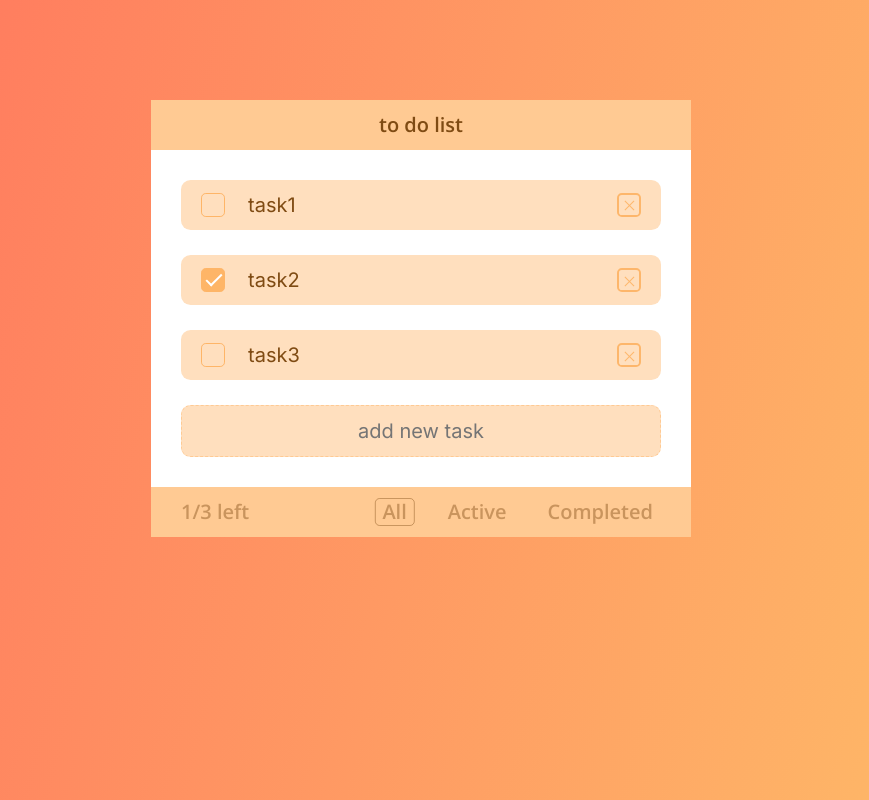
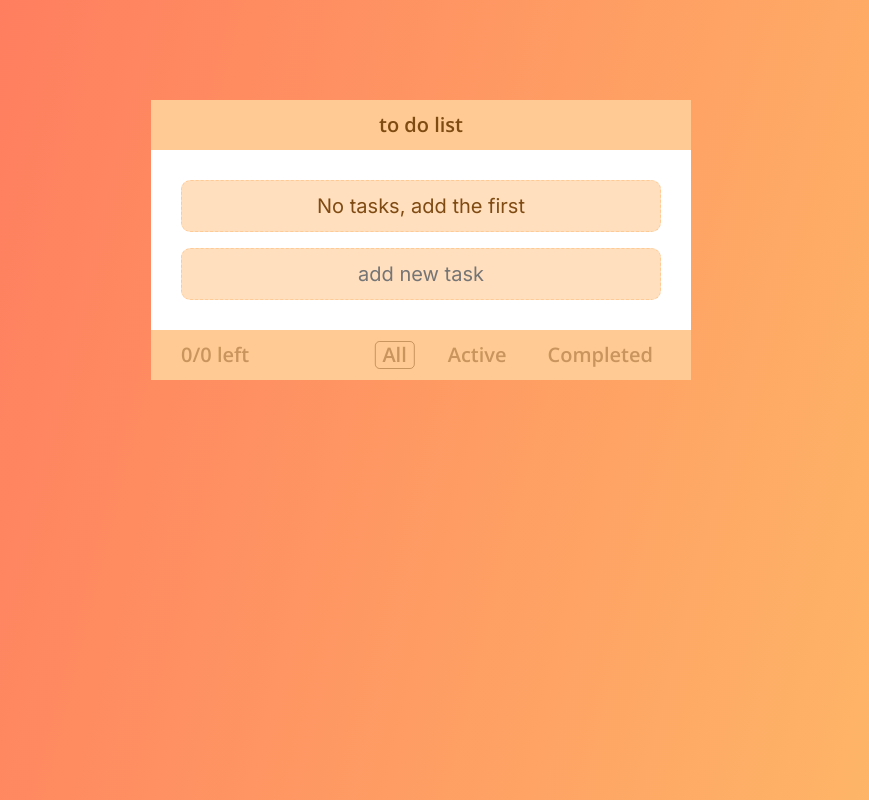
Before and after one commit to Novik-Artem/todo-vue, a Vue app: page / in a window 1280 px wide. Shown: the whole page, without its empty margins (219-1088 px from the left). Built offline with nearby package versions, Linux system fonts and the light colour scheme.

Commit message:
TD-4: - vuex

```diff
--- a/package.json
+++ b/package.json
@@ -11,6 +11,7 @@
   },
   "dependencies": {
     "core-js": "^3.6.5",
+    "uuid": "^8.3.2",
     "vue": "^2.6.11",
     "vuex": "^3.4.0"
   },
--- a/src/components/atoms/Checkbox.vue
+++ /dev/null
@@ -1,59 +0,0 @@
-<template>
-  <div>
-    <input :class="$style.checkbox" type="checkbox" :checked="taskChecked" />
-    <span :class="$style.fake"></span>
-  </div>
-</template>
-
-<script>
-export default {
-  props: {
-    taskChecked: Boolean,
-  },
-};
-</script>
-
-<style style lang="scss" module>
-@import "@/assets/styles/style.scss";
-.checkbox {
-  display: none;
-}
-.fake {
-  margin: 0 1.44rem 0 0;
-  display: block;
-  min-width: 1.5rem;
-  height: 1.5rem;
-  border: 0.09rem solid $C400;
-  border-radius: 0.3rem;
-  position: relative;
-  top: 0.78rem;
-  left: 0;
-  cursor: pointer;
-  &:before {
-    content: "";
-    position: absolute;
-    top: 0.35rem;
-    left: 0.25rem;
-    opacity: 0;
-    border: 0.125rem solid $white;
-    border-top-color: $white;
-    border-top-style: solid;
-    border-top-width: 0.125rem;
-    border-right-color: $white;
-    border-right-style: solid;
-    border-right-width: 0.125rem;
-    border-top: none;
-    border-right: none;
-    transform: rotate(-45deg);
-    width: 1rem;
-    height: 0.5rem;
-    transition: 0.2s;
-  }
-}
-.checkbox:checked + .fake:before {
-  opacity: 1;
-}
-.checkbox:checked + .fake {
-  background-color: $C400;
-}
-</style>
--- a/src/components/atoms/DeleteTask.vue
+++ b/src/components/atoms/DeleteTask.vue
@@ -1,8 +1,23 @@
 <template>
   <div>
-    <div :class="$style.cross"></div>
+    <div :class="$style.cross" @click="delTask"></div>
   </div>
 </template>
+
+<script>
+import { mapMutations } from "vuex";
+export default {
+  props: {
+    index: Number,
+  },
+  methods: {
+    ...mapMutations(["deleteTask"]),
+    delTask() {
+      this.deleteTask(this.index);
+    },
+  },
+};
+</script>
 
 <style style lang="scss" module>
 @import "@/assets/styles/style.scss";
--- a/src/components/atoms/Tab.vue
+++ b/src/components/atoms/Tab.vue
@@ -1,16 +1,30 @@
 <template>
   <label :class="$style.label">
-    <input :class="$style.radio" type="radio" :checked="isChosen" />
+    <input
+      :class="$style.radio"
+      type="radio"
+      :checked="isChosen"
+      @click="checkTab"
+    />
     <span :class="$style.fake"></span>
     <span :class="$style.item">{{ tabText }}</span>
   </label>
 </template>
 
 <script>
+import { mapMutations } from "vuex";
 export default {
+  methods: {
+    ...mapMutations(["changeTabStatus", "changeTab"]),
+    checkTab() {
+      this.changeTabStatus(this.tabId);
+      this.changeTab(this.tabText);
+    },
+  },
   props: {
     tabText: String,
     isChosen: Boolean,
+    tabId: String,
   },
 };
 </script>
--- a/src/components/molecules/TabList.vue
+++ b/src/components/molecules/TabList.vue
@@ -1,38 +1,20 @@
 <template>
   <div :class="$style.menu">
     <Tab
-      v-for="tab in tabs"
+      v-for="tab in getTabs"
       :key="tab.id"
       :tabText="tab.text"
       :isChosen="tab.isChosen"
+      :tabId="tab.id"
     />
   </div>
 </template>
 
 <script>
 import Tab from "@/components/atoms/Tab.vue";
+import { mapGetters } from "vuex";
 export default {
-  data() {
-    return {
-      tabs: [
-        {
-          id: 1,
-          text: "All",
-          isChosen: true,
-        },
-        {
-          id: 2,
-          text: "Active",
-          isChosen: false,
-        },
-        {
-          id: 3,
-          text: "Completed",
-          isChosen: false,
-        },
-      ],
-    };
-  },
+  computed: mapGetters(["getTabs"]),
   components: {
     Tab,
   },
--- a/src/components/molecules/Task.vue
+++ b/src/components/molecules/Task.vue
@@ -1,23 +1,36 @@
 <template>
   <div>
     <label :class="$style.task">
-      <Checkbox :taskChecked="taskChecked" />
+      <input
+        :class="$style.checkbox"
+        type="checkbox"
+        :checked="taskChecked"
+        @click="changeStatus"
+      />
+      <span :class="$style.fake"></span>
       <div :class="$style.text">{{ taskText }}</div>
-      <DeleteTask />
+      <DeleteTask :index="index" />
     </label>
   </div>
 </template>
 
 <script>
-import Checkbox from "@/components/atoms/Checkbox.vue";
 import DeleteTask from "@/components/atoms/DeleteTask.vue";
+import { mapMutations } from "vuex";
 export default {
   props: {
     taskText: String,
     taskChecked: Boolean,
+    id: String,
+    index: Number,
+  },
+  methods: {
+    ...mapMutations(["changeTaskStatus"]),
+    changeStatus() {
+      this.changeTaskStatus(this.id);
+    },
   },
   components: {
-    Checkbox,
     DeleteTask,
   },
 };
@@ -32,6 +45,47 @@ export default {
   border-radius: 0.6rem;
   padding: 0 1.25rem;
   display: flex;
+  .checkbox {
+    display: none;
+  }
+  .fake {
+    margin: 0 1.44rem 0 0;
+    display: block;
+    min-width: 1.5rem;
+    height: 1.5rem;
+    border: 0.09rem solid $C400;
+    border-radius: 0.3rem;
+    position: relative;
+    top: 0.78rem;
+    left: 0;
+    cursor: pointer;
+    &:before {
+      content: "";
+      position: absolute;
+      top: 0.35rem;
+      left: 0.25rem;
+      opacity: 0;
+      border: 0.125rem solid $white;
+      border-top-color: $white;
+      border-top-style: solid;
+      border-top-width: 0.125rem;
+      border-right-color: $white;
+      border-right-style: solid;
+      border-right-width: 0.125rem;
+      border-top: none;
+      border-right: none;
+      transform: rotate(-45deg);
+      width: 1rem;
+      height: 0.5rem;
+      transition: 0.2s;
+    }
+  }
+  .checkbox:checked + .fake:before {
+    opacity: 1;
+  }
+  .checkbox:checked + .fake {
+    background-color: $C400;
+  }
   .text {
     @include Inter;
     padding: 0.69rem 0;
--- a/src/components/organisms/Content.vue
+++ b/src/components/organisms/Content.vue
@@ -1,12 +1,30 @@
 <template>
-  <div :class="$style.content">
+  <form :class="$style.content" @submit.prevent="submit">
     <TasksList />
-    <input type="text" placeholder="add new task" :class="$style.input" />
-  </div>
+    <input
+      type="text"
+      placeholder="add new task"
+      :class="$style.input"
+      v-model="text"
+    />
+  </form>
 </template>
 <script>
 import TasksList from "@/components/organisms/TasksList.vue";
+import { mapMutations } from "vuex";
 export default {
+  data() {
+    return {
+      text: "",
+    };
+  },
+  methods: {
+    ...mapMutations(["createTask"]),
+    submit() {
+      this.createTask(this.text);
+      this.text = "";
+    },
+  },
   components: {
     TasksList,
   },
@@ -20,6 +38,8 @@ export default {
   flex-direction: column;
   background-color: $white;
   padding: 1.88rem;
+  max-height: 20rem;
+  overflow: auto;
   .input {
     @include Inter;
     color: $C800;
--- a/src/components/organisms/Footer.vue
+++ b/src/components/organisms/Footer.vue
@@ -1,13 +1,17 @@
 <template>
   <div :class="$style.footer">
-    <div :class="$style.counter">1/3 left</div>
+    <div :class="$style.counter">
+      {{ getActiveTasks.length }}/{{ getAllTasks.length }} left
+    </div>
     <TabList />
   </div>
 </template>
 
 <script>
 import TabList from "@/components/molecules/TabList.vue";
+import { mapGetters } from "vuex";
 export default {
+  computed: mapGetters(["getAllTasks", "getActiveTasks"]),
   components: {
     TabList,
   },
--- a/src/components/organisms/TasksList.vue
+++ b/src/components/organisms/TasksList.vue
@@ -1,40 +1,39 @@
 <template>
-  <div>
+  <div v-if="getFilteredTasks.length != 0">
     <Task
-      v-for="task in tasks"
+      v-for="(task, index) in getFilteredTasks"
       :key="task.id"
       :taskText="task.text"
       :taskChecked="task.isChecked"
+      :id="task.id"
+      :index="index"
     />
   </div>
+  <div v-else :class="$style.noTasks">No tasks, add the first</div>
 </template>
 
 <script>
 import Task from "@/components/molecules/Task.vue";
+import { mapGetters } from "vuex";
 export default {
-  data() {
-    return {
-      tasks: [
-        {
-          text: "task1",
-          id: 1,
-          isChecked: false,
-        },
-        {
-          text: "task2",
-          id: 2,
-          isChecked: true,
-        },
-        {
-          text: "task3",
-          id: 3,
-          isChecked: false,
-        },
-      ],
-    };
-  },
+  computed: mapGetters(["getFilteredTasks"]),
   components: {
     Task,
   },
 };
 </script>
+
+<style lang="scss" module>
+@import "@/assets/styles/style.scss";
+.noTasks {
+  @include Inter;
+  color: $C800;
+  text-align: center;
+  background: $C200;
+  border: 0.09rem dashed $C300;
+  box-sizing: border-box;
+  padding: 0.69rem 0;
+  border-radius: 0.6rem;
+  margin: 0 0 1rem 0;
+}
+</style>
--- a/src/store/index.js
+++ b/src/store/index.js
@@ -1,11 +1,10 @@
 import Vue from "vue";
 import Vuex from "vuex";
-
+import Tasks from "./modules/tasks";
 Vue.use(Vuex);
 
 export default new Vuex.Store({
-  state: {},
-  mutations: {},
-  actions: {},
-  modules: {},
+  modules: {
+    Tasks,
+  },
 });
--- /dev/null
+++ b/src/store/modules/tasks.js
@@ -0,0 +1,84 @@
+import { v4 as uuidv4 } from "uuid";
+export default {
+  state: {
+    tabs: [
+      {
+        id: uuidv4(),
+        text: "All",
+        isChosen: true,
+      },
+      {
+        id: uuidv4(),
+        text: "Active",
+        isChosen: false,
+      },
+      {
+        id: uuidv4(),
+        text: "Completed",
+        isChosen: false,
+      },
+    ],
+    tasks: [],
+    tabStatus: "All",
+  },
+  getters: {
+    getTabs(state) {
+      return state.tabs;
+    },
+    getAllTasks(state) {
+      return state.tasks;
+    },
+    getActiveTasks(state) {
+      return state.tasks.filter((task) => task.isChecked === false);
+    },
+    getCompletedTasks(state) {
+      return state.tasks.filter((task) => task.isChecked === true);
+    },
+    getTabStatus(state) {
+      return state.tabStatus;
+    },
+    getFilteredTasks(state, getters) {
+      switch (state.tabStatus) {
+        case "Active":
+          return getters.getActiveTasks;
+        case "Completed":
+          return getters.getCompletedTasks;
+        default:
+          return getters.getAllTasks;
+      }
+    },
+  },
+  mutations: {
+    changeTabStatus(state, id) {
+      state.tabs = state.tabs.map((tab) =>
+        tab.id === id ? { ...tab, isChosen: true } : { ...tab, isChosen: false }
+      );
+    },
+    changeTab(state, text) {
+      state.tabs.map((tab) => {
+        if (tab.text === text) {
+          state.tabStatus = tab.text;
+        }
+      });
+      console.log(state.tabStatus);
+    },
+    createTask(state, text) {
+      if (text != "") {
+        state.tasks.push({
+          id: uuidv4(),
+          text: text,
+          isChecked: false,
+        });
+      }
+    },
+    deleteTask(state, index) {
+      state.tasks.splice(index, 1);
+    },
+    changeTaskStatus(state, id) {
+      state.tasks.map((task) => {
+        if (task.id === id) task.isChecked = !task.isChecked;
+      });
+    },
+  },
+  actions: {},
+};
```
Also changed, not shown: 1 other file (tests, documents, lock files or other folders).
